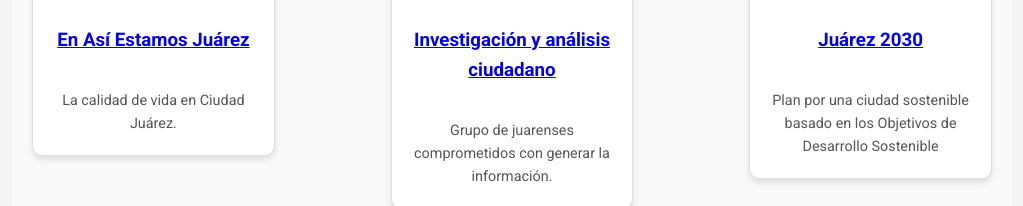
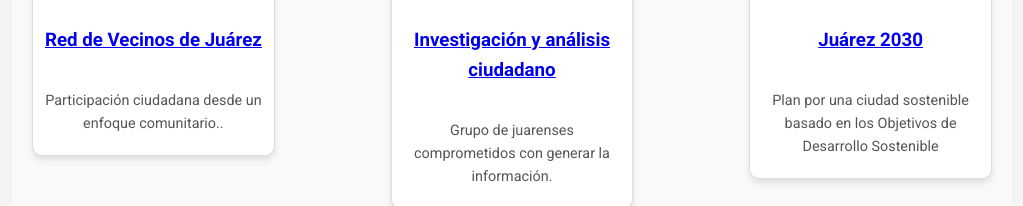
Before and after one commit to Monika1chr/Monika1chr, a plain HTML site: page index.html in a window 1280 px wide. Shown: the part 1585-1791 px from the top of the page, without its empty margins (128-1151 px from the left). Drawn offline with Linux system fonts and the light colour scheme.

Commit message:
Update index.html

```diff
--- a/index.html
+++ b/index.html
@@ -119,8 +119,8 @@
             <div class="programas-container">
                 <div class="programa">
                     <img src="https://planjuarez.org/wp-content/uploads/2021/02/aej_proyecto.png.webp" alt="Proyecto AEJ" onclick="openImage(this.src)" width="300" height="200">
-                    <h3><a href="Sub paginas/asiestamosjuarez.html">En Así Estamos Juárez</a></h3>
-                    <p>La calidad de vida en Ciudad Juárez.</p>
+                    <h3><a href="Sub paginas/asiestamosjuarez.html">Red de Vecinos de Juárez</a></h3>
+                    <p>Participación ciudadana desde un enfoque comunitario..</p>
                 </div>
                 <div class="programa">
                     <img src="https://planjuarez.org/wp-content/uploads/2021/02/yc_proyecto.png.webp" alt="Proyecto YC" onclick="openImage(this.src)" width="300" height="200">
```
